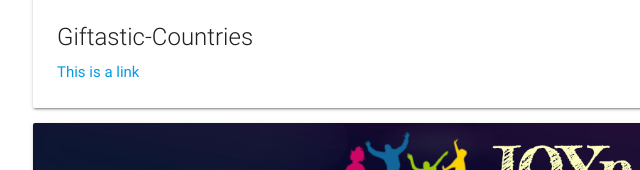
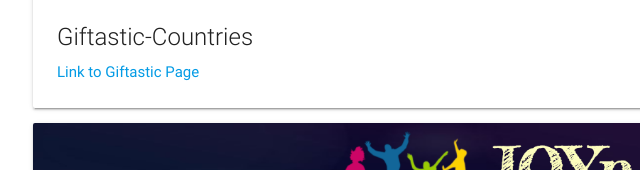
Before and after one commit to krisselgriarte/MyPortfolio, a plain HTML site: page my_projects.html in a window 1280 px wide. Shown: the part 1090-1260 px from the top of the page, 159-799 px from the left. Drawn offline with nearby package versions, Linux system fonts and the light colour scheme; a web font is replaced by a local one.

Commit message:
giftastic link

```diff
--- a/my_projects.html
+++ b/my_projects.html
@@ -46,7 +46,7 @@
     </div>
   <div class="card-content">
     <span class="card-title activator grey-text text-darken-4">Giftastic-Countries<i class="material-icons right">more_vert</i></span>
-      <p><a href="#">This is a link</a></p>
+      <p><a href="https://krisselgriarte.github.io/Giftastic/">Link to Giftastic Page</a></p>
  </div>
  <div class="card-reveal">
    <span class="card-title grey-text text-darken-4">Card Title<i class="material-icons right">close</i></span>
```
